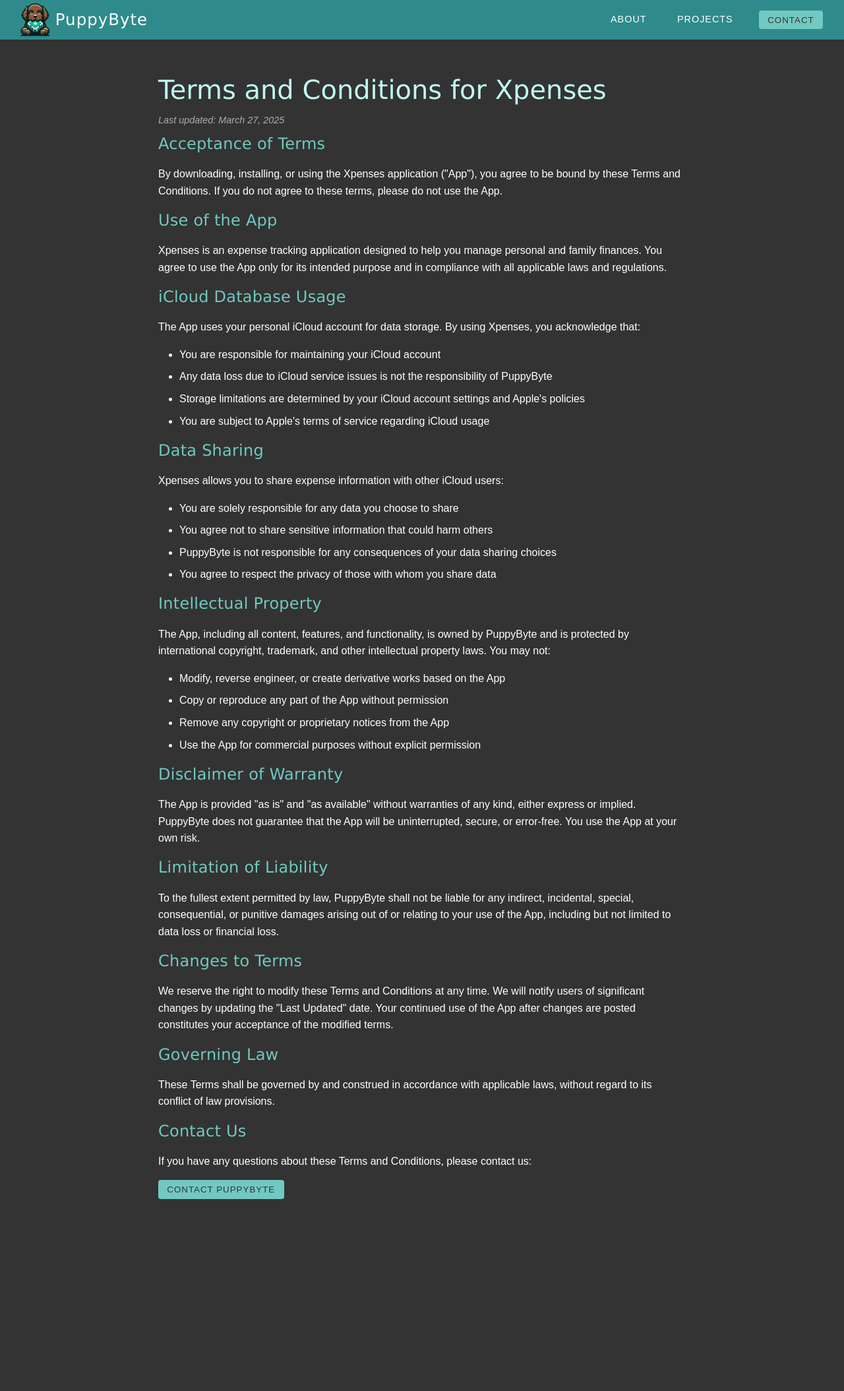
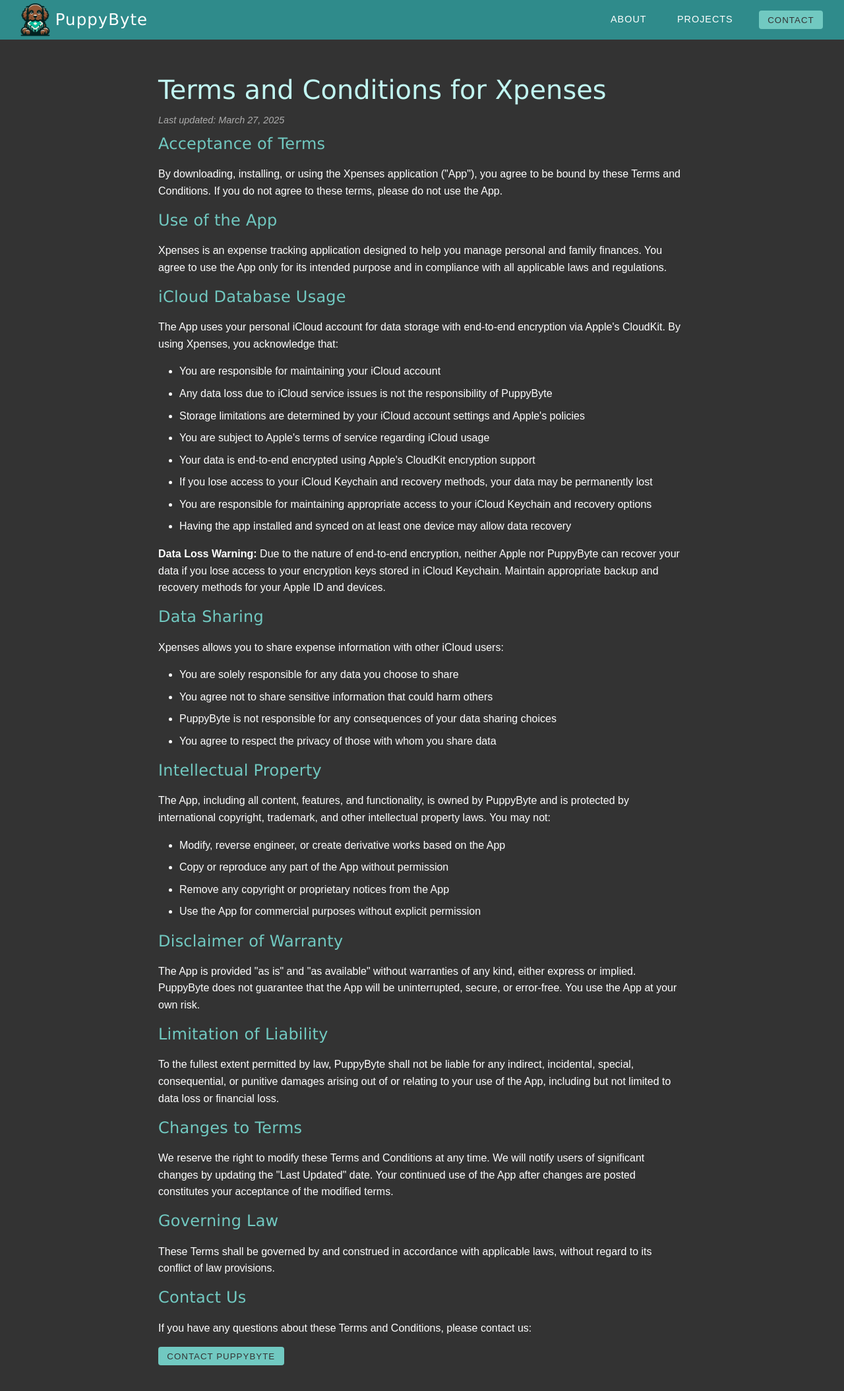
Before and after one commit to apff/puppybyte.dev, a Jekyll site: the page built from xpenses/terms/index.html, in a window 1280 px wide. Shown: the top 2109 px of the page at 66% size. Built offline with Jekyll 4.4.1, drawn with Linux system fonts in a browser that asks for light colours.

Commit message:
Update docs to reflect usage of cloudkit encryption

```diff
--- a/xpenses/license/index.html
+++ b/xpenses/license/index.html
@@ -42,7 +42,10 @@
         <li>PuppyByte does not store or process your financial data on its servers</li>
         <li>Any data sharing is explicitly initiated by you using Apple's iCloud sharing features</li>
         <li>You can revoke shared access at any time within the App</li>
+        <li>Your data is protected through end-to-end encryption using Apple's CloudKit encryption technology</li>
+        <li>This encryption ensures that neither Apple nor PuppyByte can access your financial information</li>
       </ul>
+      <p><strong>Security Notice:</strong> End-to-end encryption provides superior privacy but also means that if you lose access to your iCloud Keychain and do not have proper recovery options configured, your data may become permanently inaccessible. We recommend maintaining at least one device with the app installed and fully synced, and properly setting up iCloud Keychain recovery options through Apple.</p>
       <p>For more details on data handling, please refer to our <a href="/xpenses/privacy/">Privacy Policy</a>.</p>
     </div>
 
--- a/xpenses/privacy/index.html
+++ b/xpenses/privacy/index.html
@@ -22,7 +22,10 @@
         <li>We do not have access to your financial information</li>
         <li>We do not store any of your data on our servers</li>
         <li>Your data is protected by Apple's iCloud security and encryption</li>
+        <li>Xpenses utilizes Apple's CloudKit encryption support for end-to-end encryption of your data</li>
+        <li>Your financial information is encrypted in such a way that not even Apple can access it</li>
       </ul>
+      <p><strong>Important:</strong> Because we use end-to-end encryption, if you lose access to your iCloud Keychain and don't have recovery options set up, your encrypted data may be permanently lost if you don't have a device where the app has synced all data locally. We strongly recommend maintaining proper iCloud Keychain backup and recovery mechanisms.</p>
     </div>
 
     <div class="policy-section">
--- a/xpenses/terms/index.html
+++ b/xpenses/terms/index.html
@@ -21,13 +21,18 @@
 
     <div class="policy-section">
       <h2>iCloud Database Usage</h2>
-      <p>The App uses your personal iCloud account for data storage. By using Xpenses, you acknowledge that:</p>
+      <p>The App uses your personal iCloud account for data storage with end-to-end encryption via Apple's CloudKit. By using Xpenses, you acknowledge that:</p>
       <ul>
         <li>You are responsible for maintaining your iCloud account</li>
         <li>Any data loss due to iCloud service issues is not the responsibility of PuppyByte</li>
         <li>Storage limitations are determined by your iCloud account settings and Apple's policies</li>
         <li>You are subject to Apple's terms of service regarding iCloud usage</li>
+        <li>Your data is end-to-end encrypted using Apple's CloudKit encryption support</li>
+        <li>If you lose access to your iCloud Keychain and recovery methods, your data may be permanently lost</li>
+        <li>You are responsible for maintaining appropriate access to your iCloud Keychain and recovery options</li>
+        <li>Having the app installed and synced on at least one device may allow data recovery</li>
       </ul>
+      <p><strong>Data Loss Warning:</strong> Due to the nature of end-to-end encryption, neither Apple nor PuppyByte can recover your data if you lose access to your encryption keys stored in iCloud Keychain. Maintain appropriate backup and recovery methods for your Apple ID and devices.</p>
     </div>
 
     <div class="policy-section">
```
